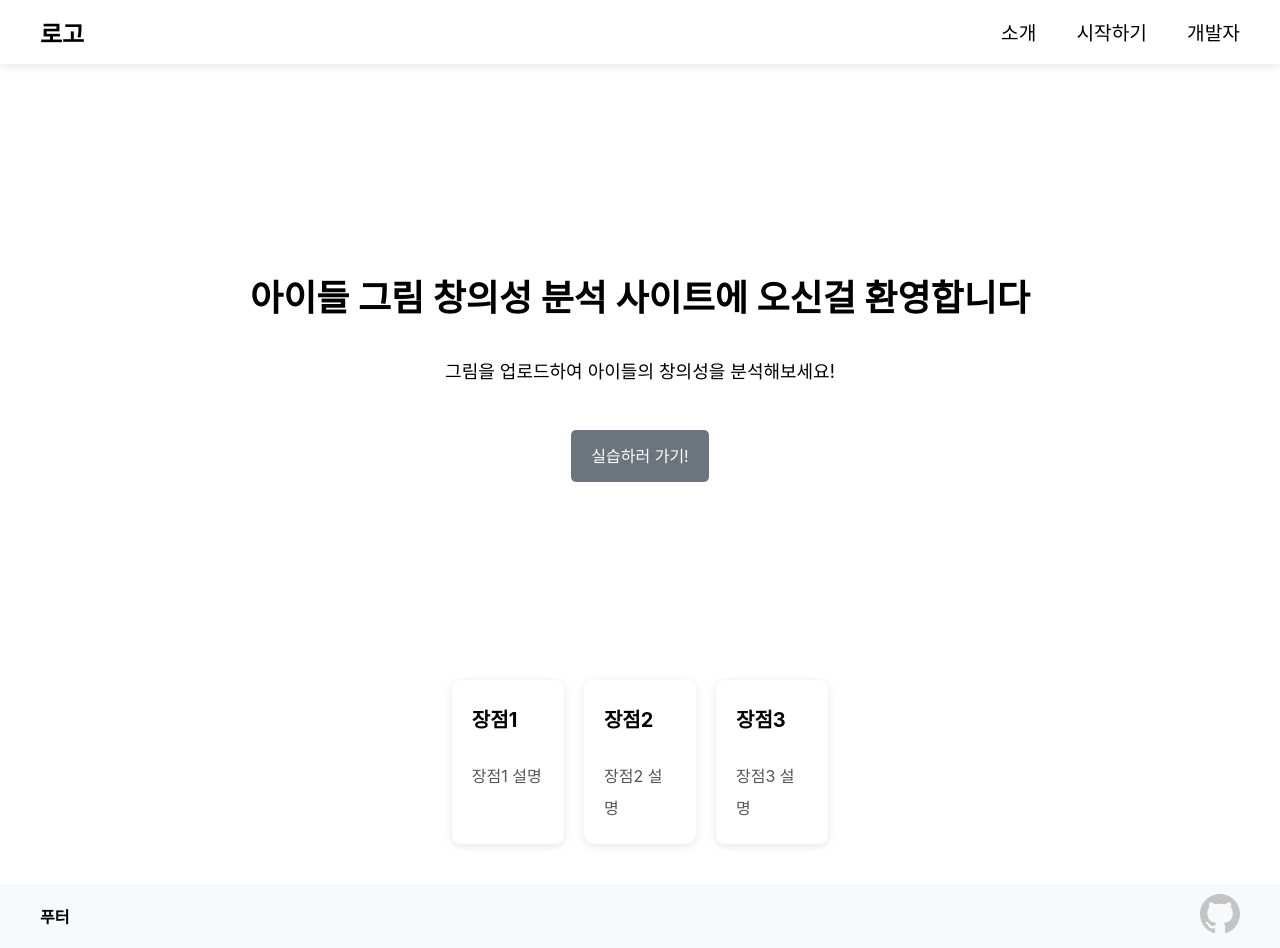
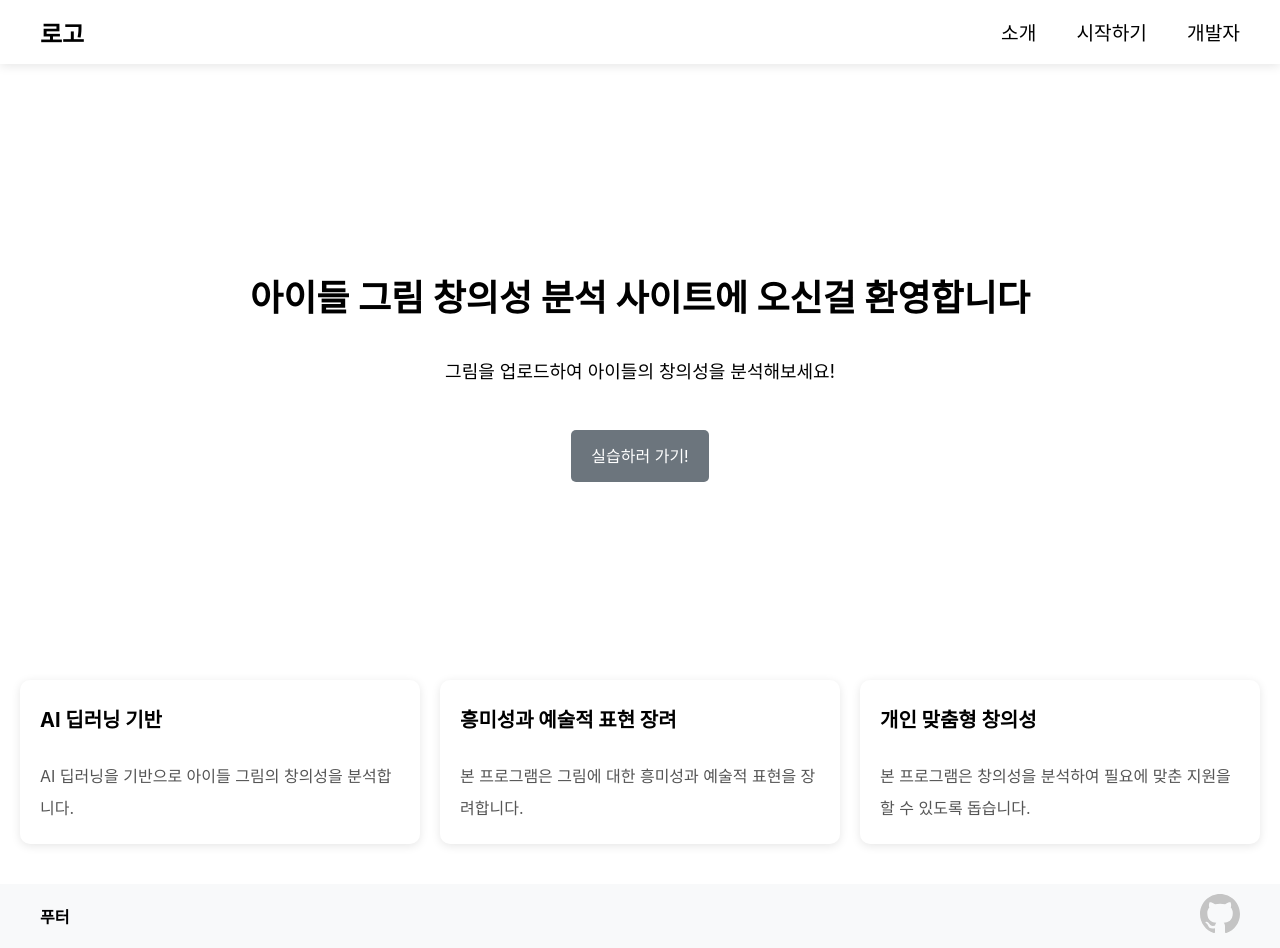
Before and after one commit to limhuijin/Painting_Creativity_React, a React (Vite) app: page / in a window 1280 px wide. Built offline with nearby package versions, Linux system fonts and the light colour scheme.

Commit message:
Home 및 About 페이지 소개 글 일부 수정, About 프로그램 설명 밑 버튼 삭제

```diff
--- a/src/pages/About.jsx
+++ b/src/pages/About.jsx
@@ -80,33 +80,30 @@ const About = () => {
         <p>
           어린이 그림 창의성 분석 프로그램에 오신 것을 환영합니다! 이 프로그램은 아이들의 그림을 통해 창의적인 잠재력을 평가하고 육성하는 독특한 도구입니다. 간단히 아이의 그림을 업로드하면, 프로그램이 창의적 사고와 예술적 발달에 대한 포괄적인 분석을 제공합니다.
         </p>
-        <LineBreak/>
+        <LineBreak />
         <h3>프로그램의 장점</h3>
-        <LineBreak/>
+        <LineBreak />
         <ul>
           <li>
             <strong>개인 맞춤형 창의성 인사이트</strong>
             <p>프로그램은 아이의 고유한 창의적 강점과 개선이 필요한 부분을 강조하는 상세한 개별 보고서를 제공하여 부모와 교사가 아이의 필요에 맞춘 지원을 할 수 있도록 돕습니다.</p>
           </li>
           <li>
-            <strong>예술적 표현 장려</strong>
-            <p>프로그램은 아이들이 그림을 통해 자신을 표현하는 것을 장려하며, 이를 통해 창의성과 상상력을 더욱 발전시킬 수 있습니다.</p>
+            <strong>흥미성과 예술적 표현 장려</strong>
+            <p>프로그램은 아이들이 그림을 통해 자신을 표현하는 것을 장려하며, 이를 통해 그림에 대한 흥미성과 창의성 및 상상력을 더욱 발전시킬 수 있습니다.</p>
           </li>
           <li>
-            <strong>AI 딥러닝 기반:</strong>
+            <strong>AI 딥러닝 기반</strong>
             <p>본 프로그램은 AI 딥러닝 분석을 통해 아이들의 창의성을 신뢰성 있게 평가합니다.</p>
           </li>
         </ul>
-        <LineBreak/>
+        <LineBreak />
         <h3>프로그램 사용 방법</h3>
-        <LineBreak/>
+        <LineBreak />
         <ul>
           <li><strong>1. 사진 업로드</strong><p>아이들의 그림을 업로드 해주세요.</p></li>
           <li><strong>2. 분석</strong><p>'분석하기' 버튼을 눌러서 창의성을 분석해주세요.</p></li>
         </ul>
-        <ButtonContainer>
-          <StyledButton to="/get-started">실습하기</StyledButton>
-        </ButtonContainer>
       </TextContainer>
     </Style>
   );
--- a/src/pages/Home.jsx
+++ b/src/pages/Home.jsx
@@ -65,9 +65,9 @@ const Card = styled.div`
   box-shadow: 0 2px 10px rgba(0, 0, 0, 0.1);
   flex: 1;
   text-align: left;
+
   opacity: 0; // 처음에 카드를 보이지 않게 설정
   transform: translateY(100%); // 카드가 화면 밖에서 시작
-
   &.move {
     animation: move_picture 2.5s ease-out forwards; // 애니메이션 속도
   }
@@ -125,16 +125,16 @@ const Home = () => {
 
         <CardSection>
           <Card className="move">
-            <CardTitle>장점1</CardTitle>
-            <CardDescription>장점1 설명</CardDescription>
+            <CardTitle>AI 딥러닝 기반</CardTitle>
+            <CardDescription>AI 딥러닝을 기반으로 아이들 그림의 창의성을 분석합니다.</CardDescription>
           </Card>
           <Card className="move">
-            <CardTitle>장점2</CardTitle>
-            <CardDescription>장점2 설명</CardDescription>
+            <CardTitle>흥미성과 예술적 표현 장려</CardTitle>
+            <CardDescription>본 프로그램은 그림에 대한 흥미성과 예술적 표현을 장려합니다.</CardDescription>
           </Card>
           <Card className="move">
-            <CardTitle>장점3</CardTitle>
-            <CardDescription>장점3 설명</CardDescription>
+            <CardTitle>개인 맞춤형 창의성</CardTitle>
+            <CardDescription>본 프로그램은 창의성을 분석하여 필요에 맞춘 지원을 할 수 있도록 돕습니다.</CardDescription>
           </Card>
         </CardSection>
       </Container>
```
